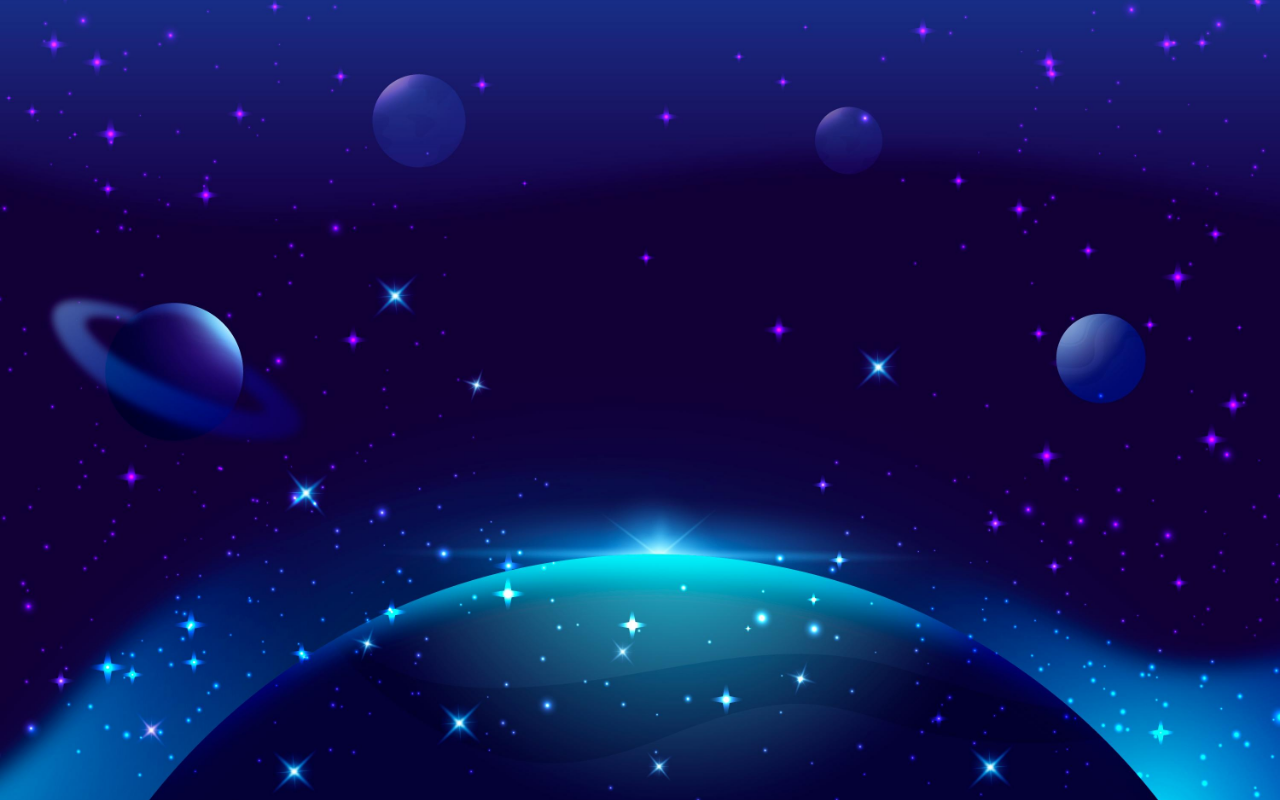
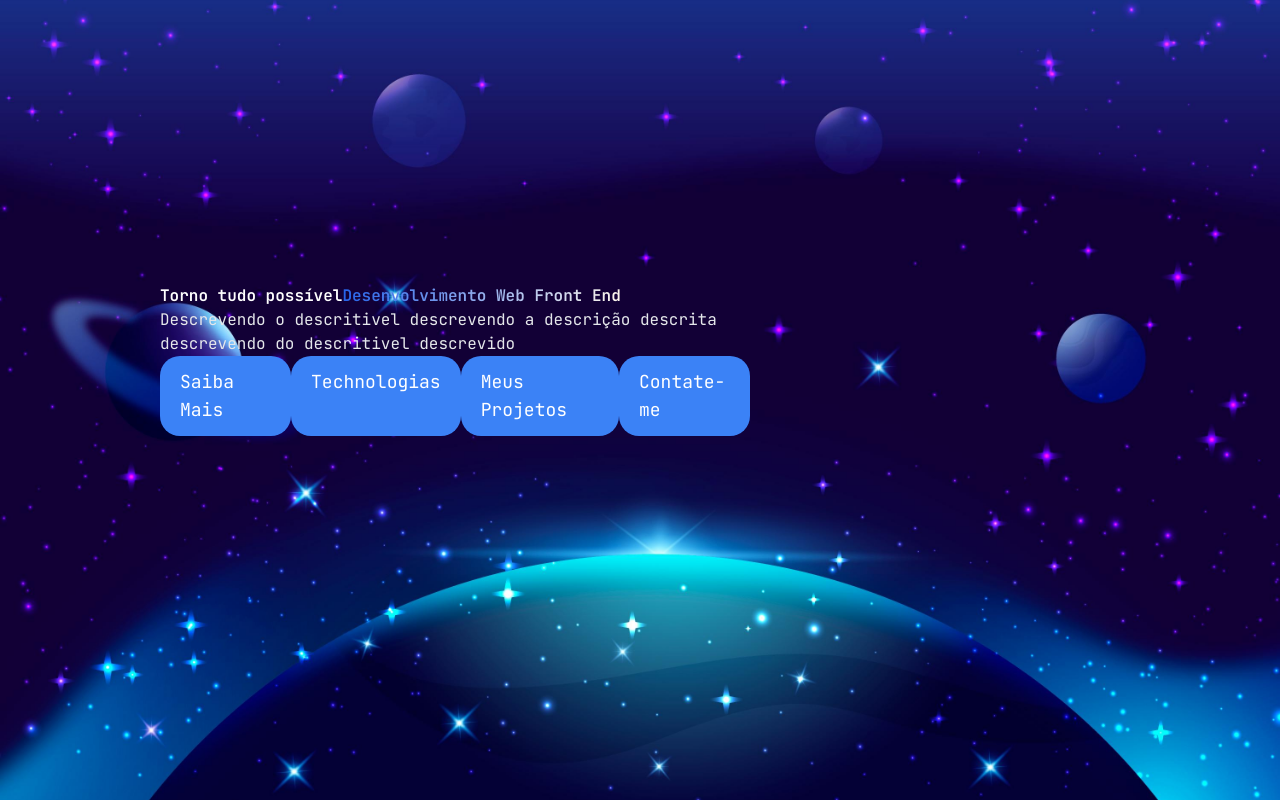
Before and after one commit to CarloslFreitas/NextJs_portfolio, a Next.js app: page / in a window 1280 px wide. Built offline with nearby package versions, Linux system fonts and the light colour scheme.

Commit message:
Feat: Link to sessions initial styles

```diff
--- a/src/app/page.tsx
+++ b/src/app/page.tsx
@@ -1,8 +1,63 @@
+import Link from "next/link";
 
 export default function Home() {
   return (
     <main className="w-screen h-screen relative">
-      <div className="flex items-center w-full h-full bg-cover bg-center" style={{ backgroundImage: "url(/space2.jpg)" }} >
+      <div className="flex items-center w-full h-full bg-cover bg-center" style={{ backgroundImage: "url(/space2.jpg)" }}>
+        <div className="pl-20 md:pl-40 pb-56 md:pb-20 flex-col gap-5 z-[10] max-w-[750px]">
+          <h1 className="text=[50px] text-white font-semibold">
+            Torno tudo possível
+            <span className="text-transparent bg-clip-text bg-gradient-to-r from-blue-600 to-orange-50">
+              Desenvolvimento Web Front End
+            </span>
+          </h1>
+          <p className="text-gray-200 hidden md:block">
+            Descrevendo o descritivel descrevendo a descrição descrita descrevendo do descritivel descrevido
+          </p>
+          <div className="flex-col md:flex-row hidden md:flex">
+            <Link href="/my-skills"
+              className="rounded-[20px] bg-blue-500 hover:bg-blue-400 px-5 py-3 text-lg text-white max-w-[200px]">
+              Saiba Mais
+            </Link>
+            <Link href="/my-skills"
+              className="rounded-[20px] bg-blue-500 hover:bg-blue-400 px-5 py-3 text-lg text-white max-w-[200px]">
+              <div className="absolute rounded-[20px] z-[1] bg-white inset-0 opacity-0 group-hover:opacity-20" />
+              Technologias
+            </Link>
+            <Link href="/my-skills"
+              className="rounded-[20px] bg-blue-500 hover:bg-blue-400 px-5 py-3 text-lg text-white max-w-[200px]">
+              <div className="absolute rounded-[20px] z-[1] bg-white inset-0 opacity-0 group-hover:opacity-20" />
+              Meus Projetos
+            </Link>
+            <Link href="/my-skills"
+              className="rounded-[20px] bg-blue-500 hover:bg-blue-400 px-5 py-3 text-lg text-white max-w-[200px]">
+              <div className="absolute rounded-[20px] z-[1] bg-white inset-0 opacity-0 group-hover:opacity-20" />
+              Contate-me
+            </Link>
+          </div>
+        </div>
+      </div>
+
+      <div className="absolute botton-10 z-[20] right-5 flex-col md:hidden">
+        <Link href="/my-skills"
+          className="rounded-[20px] bg-blue-500 hover:bg-blue-400 px-5 py-3 text-lg text-white max-w-[200px]">
+          Saiba Mais
+        </Link>
+        <Link href="/my-skills"
+          className="rounded-[20px] bg-blue-500 hover:bg-blue-400 px-5 py-3 text-lg text-white max-w-[200px]">
+
+          Technologias
+        </Link>
+        <Link href="/my-skills"
+          className="rounded-[20px] bg-blue-500 hover:bg-blue-400 px-5 py-3 text-lg text-white max-w-[200px]">
+
+          Meus Projetos
+        </Link>
+        <Link href="/my-skills"
+          className="rounded-[20px] bg-blue-500 hover:bg-blue-400 px-5 py-3 text-lg text-white max-w-[200px]">
+
+          Contate-me
+        </Link>
 
       </div>
     </main>
```
